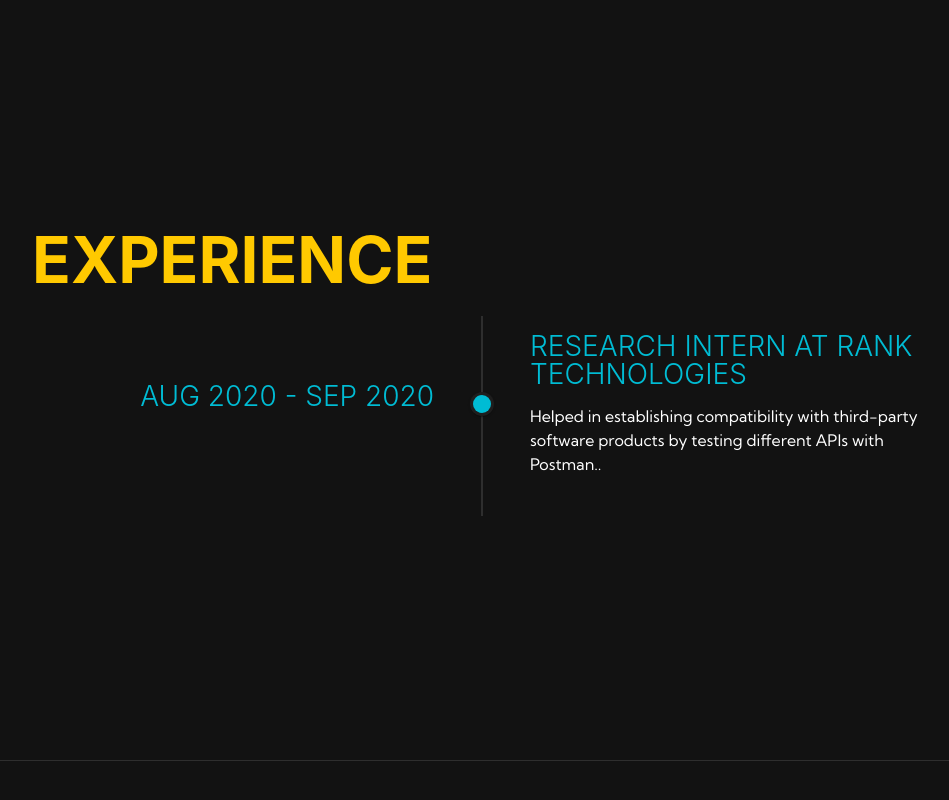
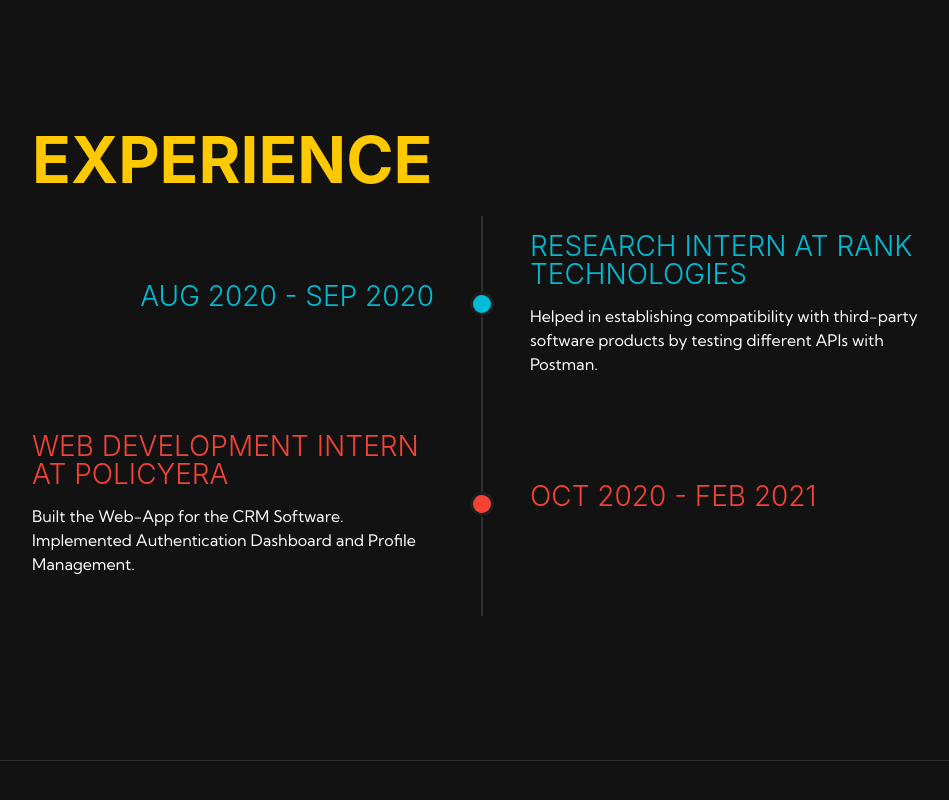
Before and after one commit to manishb356/portfolio, a Vue app: page / in a window 1280 px wide. Shown: the part 2347-3147 px from the top of the page, without its empty margins (286-1235 px from the left). Built offline with nearby package versions, Linux system fonts and the light colour scheme; no server answers; a web font is replaced by a local one.

Commit message:
updated data

```diff
--- a/src/components/Experience.vue
+++ b/src/components/Experience.vue
@@ -38,7 +38,14 @@
         year: "Aug 2020 - Sep 2020",
         title: "Research Intern at Rank Technologies",
         description:
-          "Helped in establishing compatibility with third-party software products by testing different APIs with Postman..",
+          "Helped in establishing compatibility with third-party software products by testing different APIs with Postman.",
+      },
+      {
+        color: "red",
+        year: "Oct 2020 - Feb 2021",
+        title: "Web Development Intern at PolicyEra",
+        description:
+          "Built the Web-App for the CRM Software. Implemented Authentication Dashboard and Profile Management.",
       },
     ],
   }),
```
